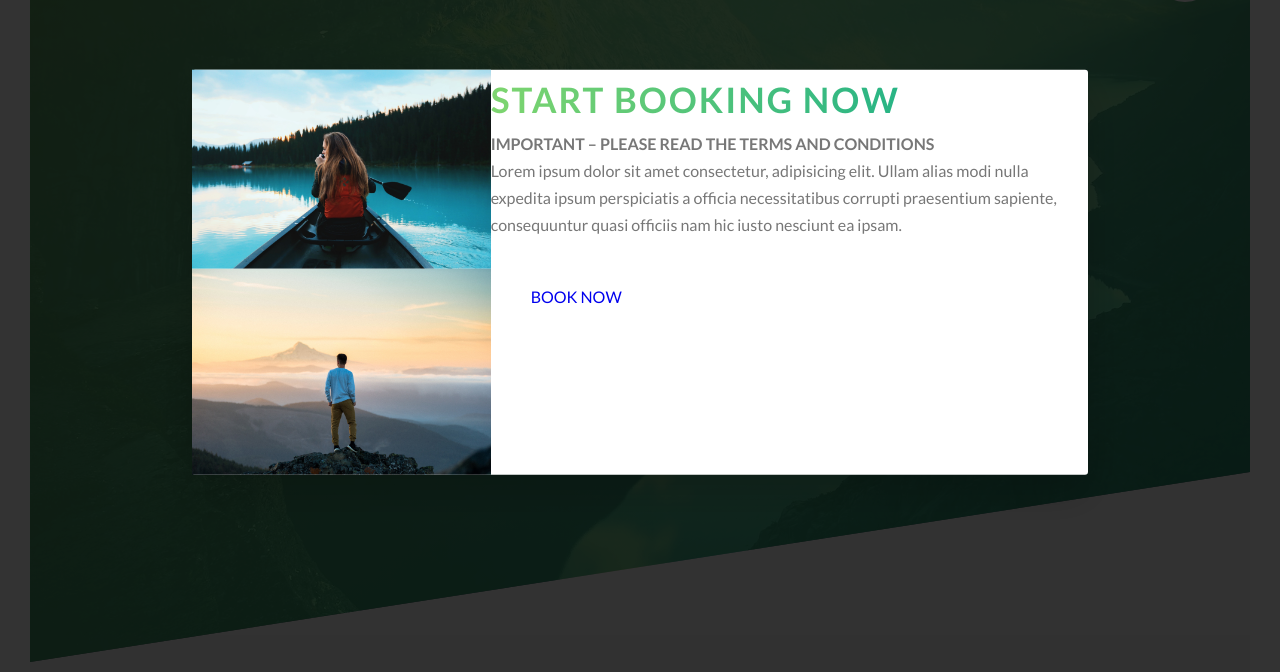
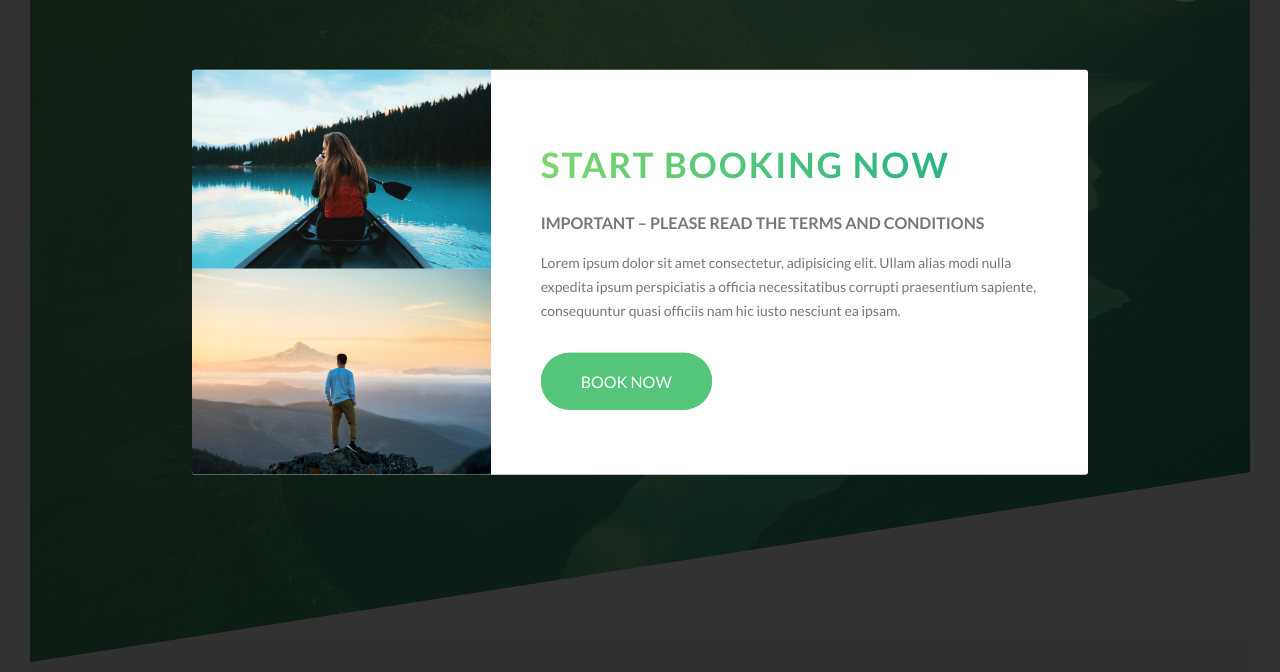
Before and after one commit to jessicasalbert/natours, a website: page index.html in a window 1280 px wide. Shown: the part 128-800 px from the top of the page. Drawn offline with Linux system fonts and the light colour scheme.

Commit message:
format popup content

```diff
--- a/index.html
+++ b/index.html
@@ -343,10 +343,10 @@
                     <img src="img/nat-9.jpg" alt="Tour photo" class="popup__img">
                 </div>
                 <div class="popup__right">
-                    <h2 class="heading-secondary">Start booking now</h2>
-                    <h3 class="heading-tertiary">Important &ndash; Please read the terms and conditions</h3>
+                    <h2 class="heading-secondary u-margin-bottom-small">Start booking now</h2>
+                    <h3 class="heading-tertiary u-margin-bottom-small">Important &ndash; Please read the terms and conditions</h3>
                     <p class="popup__text">Lorem ipsum dolor sit amet consectetur, adipisicing elit. Ullam alias modi nulla expedita ipsum perspiciatis a officia necessitatibus corrupti praesentium sapiente, consequuntur quasi officiis nam hic iusto nesciunt ea ipsam.</p>
-                    <a href="#" class="btn btn-green">Book now</a>
+                    <a href="#" class="btn btn--green">Book now</a>
                 </div>
             </div>
         </div>
--- a/sass/components/_popup.scss
+++ b/sass/components/_popup.scss
@@ -11,19 +11,27 @@
         @include absCenter;
         background-color: $color-white;
         width: 70%;
-        box-shadow: 0 2rem 4rem rgba($color-black, .2);
+        box-shadow: 0 s2rem 4rem rgba($color-black, .2);
         border-radius: 3px;
+
+        // Used to ensure left column (pictures) and right column have same height
+        display: table;
+
+        // Hides portion of image that covers rounded border-radius
+        overflow: hidden;
     }
 
     &__left {
         width: 33.333333%;
-        float: left;
+        display: table-cell;
 
     }
 
     &__right {
         width: 66.6666667%;
-        float: left;
+        display: table-cell;
+        vertical-align: middle;
+        padding: 3rem 5rem;
     }
 
     &__img {
@@ -33,6 +41,7 @@
     }
 
     &__text {
-
+        font-size: 1.4rem;
+        margin-bottom: 4rem;
     }
 }
```
Also changed, not shown: css/style.css.
